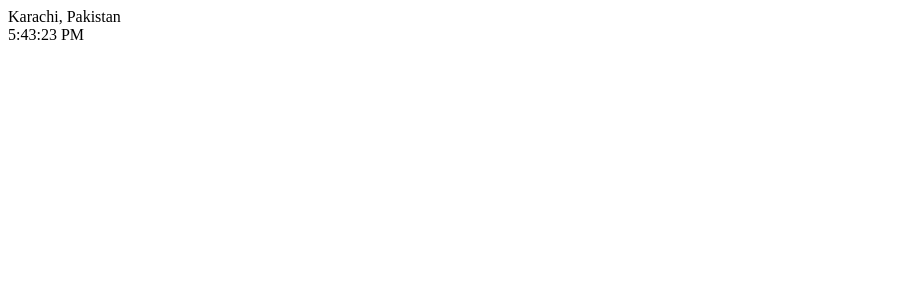
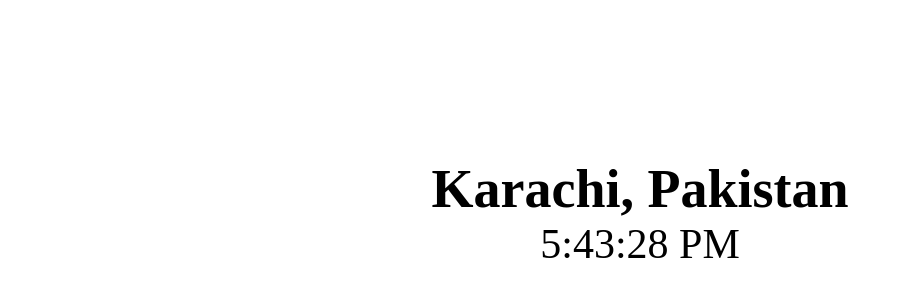
Before and after one commit to dillius/its5oclockwhere, a plain HTML site: page index.html in a window 1280 px wide. Shown: the whole page, without its empty margins (0-902 px from the left). Drawn offline with Linux system fonts and the light colour scheme.

Commit message:
Styling and auto update

```diff
--- a/index.html
+++ b/index.html
@@ -3,7 +3,7 @@
     <meta content="text/html;charset=utf-8" http-equiv="Content-Type">
     <meta content="utf-8" http-equiv="encoding">
     <script type="text/javascript" src="main.js"></script>
-    <script type="text/css" rel="stylesheet" src="main.css"></script>
+    <link type="text/css" rel="stylesheet" href="main.css"></script>
   </head>
 
   <body>
--- a/main.css
+++ b/main.css
@@ -0,0 +1,13 @@
+div {
+    text-align: center;
+}
+
+#cityContainer {
+    padding-top: 150px;
+    font-size: 54px;
+    font-weight: bold;
+}
+
+#timeContainer {
+    font-size: 42px;
+}
--- a/main.js
+++ b/main.js
@@ -1,6 +1,8 @@
 document.addEventListener("DOMContentLoaded", function(event) {
-  console.log("test");
   findTimezone();
+  window.setInterval(function(){
+    findTimezone();
+  }, 1000);
 });
 
 const targetHour = 17;
```
